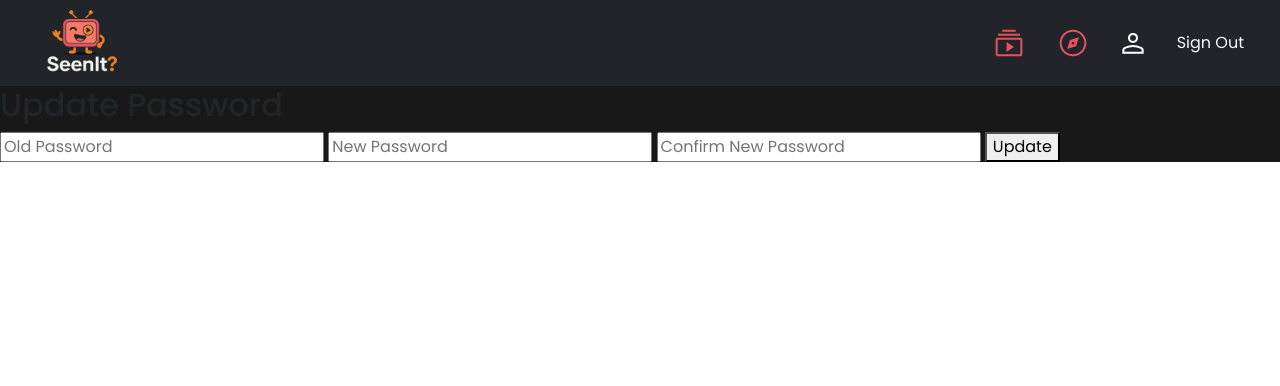
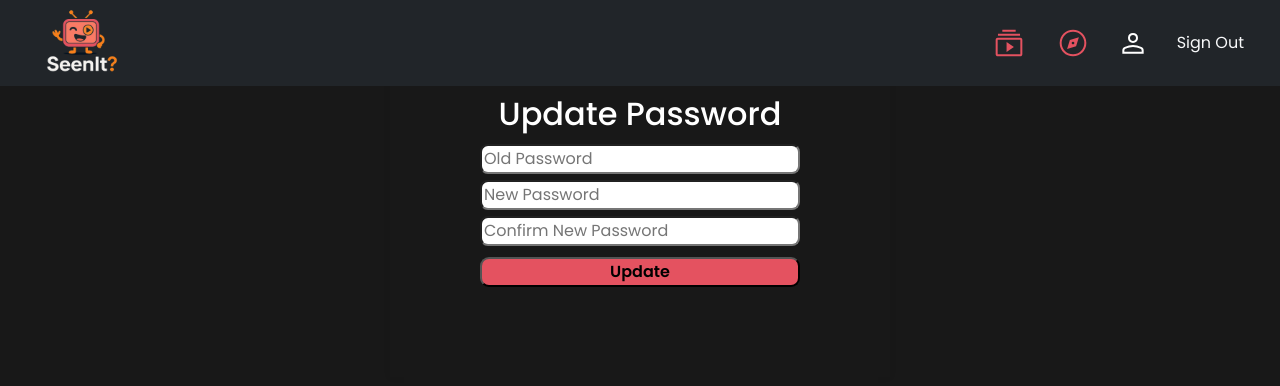
Before and after one commit to izZERO/SeenIt, a Node server app: page /auth/2/update-password in a window 1280 px wide. Shown: the top 386 px of the page. Run offline with Node 20, Linux system fonts and the light colour scheme; the visitor is signed in with stand-in values (Sample User, id 1); some libraries are stand-ins or nearby versions.

Commit message:
added styles for signIn signUp updatePassword profile page and edit page

```diff
--- a/public/style.css
+++ b/public/style.css
@@ -1,11 +1,15 @@
 * {
-  font-family: "Poppins", sans-serif;
+  font-family: 'Poppins', sans-serif;
 }
 
-main, nav {
+body {
+  background-color: #181818 !important;
+}
+
+main,
+nav {
   background-color: #181818;
 }
-
 
 /* Explore Page
 #explore-main {
@@ -65,3 +69,79 @@ main, nav {
   scrollbar-width: thin;
   scrollbar-color: #6c757d #1e1e1e;
 }
+
+form {
+  padding: 90px;
+  margin: -90px auto;
+  box-shadow: 0 0 8px rgba(0, 0, 0, 0.05);
+  max-width: 500px;
+  width: 100%;
+  display: flex;
+  flex-direction: column;
+  justify-content: center;
+  text-align: justify;
+}
+
+main,
+h2 {
+  color: white;
+  text-align: center;
+  margin-top: 9px;
+}
+
+.auth-input {
+  border-radius: 8px;
+  margin: 3px 0;
+}
+.btn-style {
+  font-weight: 600;
+  border-radius: 9px;
+  margin-top: 8px;
+background-color: #e45260;
+}
+
+.profile-image {
+  position: absolute;
+  border-radius: 250px;
+  top: 350px;
+  left: 50px;
+  height: 150px;
+  width: 150px;
+  z-index: 2;
+  display: flex;
+}
+
+.cover-image {
+  position: absolute;
+  top: 0;
+  left: 0;
+  height: 85%;
+  width: 100%;
+  z-index: -1;
+}
+
+.user-nme {
+  position: absolute;
+  top: 490px;
+  left: 70px;
+  display: flex;
+
+}
+
+.edit-btn {
+  position: absolute;
+  top: 570px;
+  left: 70px;
+  color: white;
+  background-color: #e45260;
+  width: 70px;
+  border-radius: 30px;
+}
+
+
+.flw-style {
+  position: absolute;
+  top: 530px;
+  left: 70px;
+  display: flex;
+}
--- a/server.js
+++ b/server.js
@@ -68,6 +68,10 @@ app.use("/", listRouter)
 const exploreRouter = require("./routes/exploreRouter")
 app.use("/", exploreRouter)
 
+// User Route
+const userRouter = require("./routes/userRouter")
+app.use("/", userRouter)
+
 // Main Route
 app.get('/', (req, res) => {
   res.render('index.ejs')
--- a/views/auth/update-password.ejs
+++ b/views/auth/update-password.ejs
@@ -2,10 +2,25 @@
 
 <h2>Update Password</h2>
 <form action="/auth/<%= user._id %>?_method=PUT" method="POST">
-  <input type="password" name="oldPassword" placeholder="Old Password" required />
-  <input type="password" name="newPassword" placeholder="New Password" required />
-  <input type="password" name="confirmPassword" placeholder="Confirm New Password" required />
-  <button type="submit">Update</button>
+  <input class="auth-input card-hover"
+    type="password"
+    name="oldPassword"
+    placeholder="Old Password"
+    required
+  />
+  <input class="auth-input card-hover"
+    type="password"
+    name="newPassword"
+    placeholder="New Password"
+    required
+  />
+  <input class="auth-input card-hover"
+    type="password"
+    name="confirmPassword"
+    placeholder="Confirm New Password"
+    required
+  />
+  <button class="btn-style card-hover" type="submit">Update</button>
 </form>
 
 <%- include('../partials/footer.ejs') %>
```
Also changed, not shown: views/auth/sign-in.ejs (+8 -7 lines), views/auth/sign-up.ejs (+16 -7 lines), views/seenIt/profile/edit.ejs (+5 -6 lines), views/seenIt/profile/profile.ejs (+14 -20 lines).
